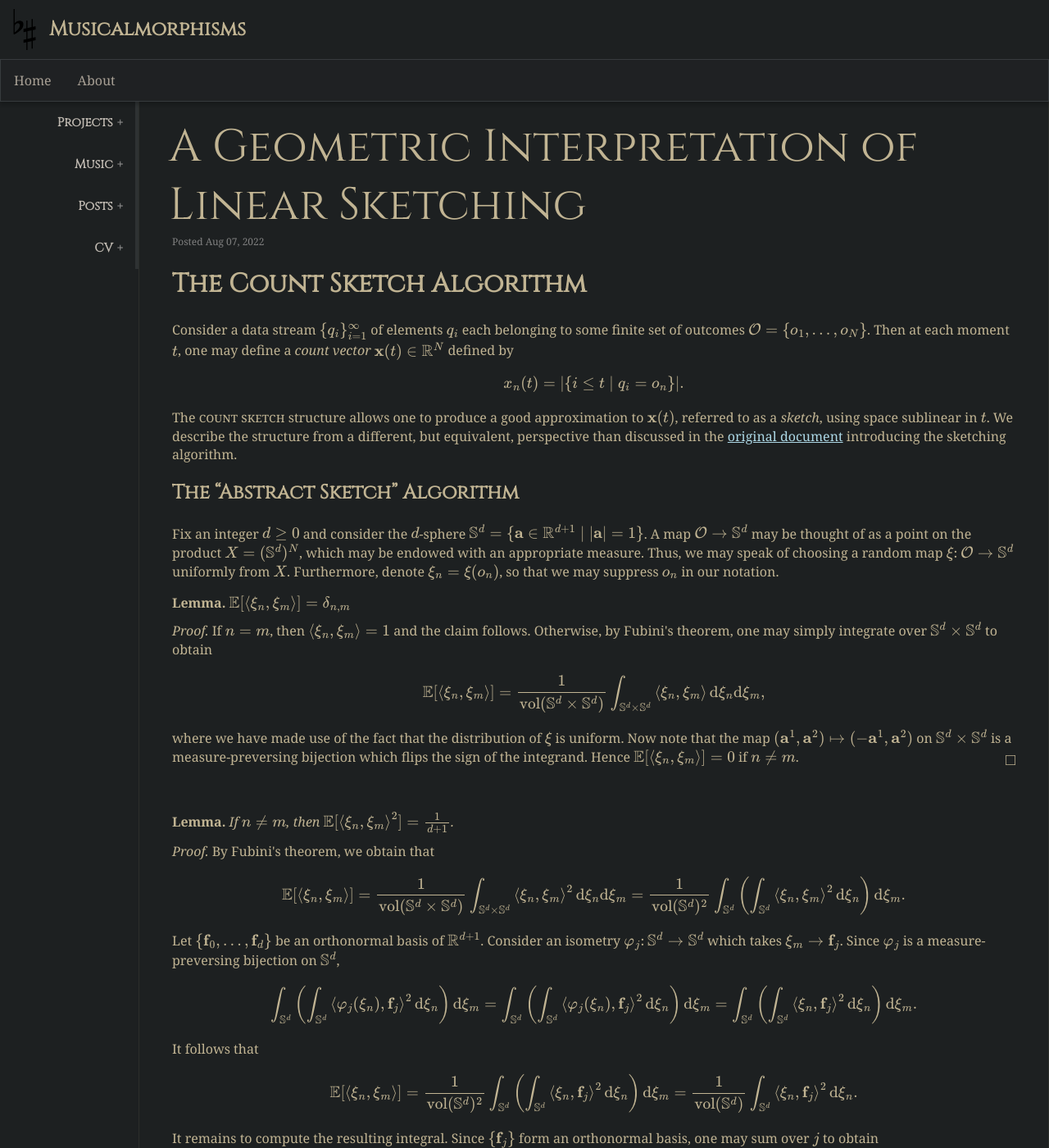
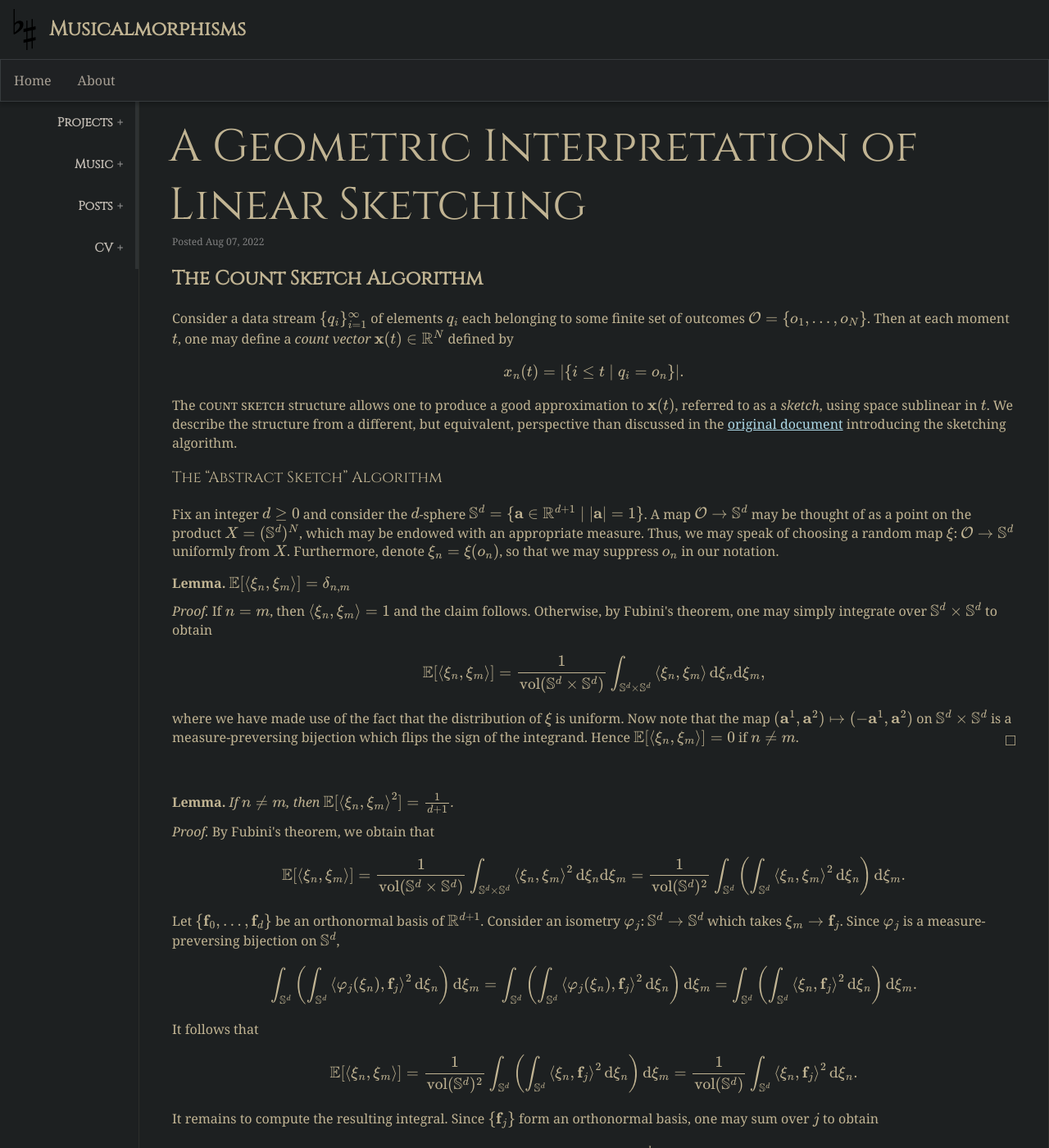
Before and after one commit to jeffx99/jeffx99.github.io, a Jekyll site: the page built from _posts/2022-08-07-a-geometric-intepretation-of-linear-sketching.markdown, in a window 1280 px wide and 1400 px high. Shown: the whole window at 82% size. Built offline with Jekyll 4.4.1, drawn with Linux system fonts in a browser that asks for light colours; formulas are drawn with MathJax 3.

Commit message:
Improved mobile site and made footer extra sticky

```diff
--- a/_posts/2021-10-02-solfege.markdown
+++ b/_posts/2021-10-02-solfege.markdown
@@ -8,7 +8,7 @@ categories: music
 In this short post I describe briefly some ways to visualize pitch perception, tuning and temperaments, and speculate on how the process of solmization occurs.
 $\newcommand{\Hz}{\text{ Hz}}$
 
-# Pitch <span style='color: red'>C</span><span style='color: orange'>h</span><span style='color: gold'>r</span><span style='color: green'>o</span><span style='color: blue'>m</span><span style='color: purple'>a</span>
+## Pitch <span style='color: red'>C</span><span style='color: orange'>h</span><span style='color: gold'>r</span><span style='color: green'>o</span><span style='color: blue'>m</span><span style='color: purple'>a</span>
 
 _Pitch_ is a perceptual quality most associated to an identifiable frequency of a sound. The human hearing range is approximately described by the interval $[20 \Hz, 20000 \Hz ]$, but as an idealization we will extend the range infinitely. So, one may describe the _space_ of pitches as $\mathscr{P} = (0, \infty)$ (measured in a unit of frequency such as Hertz). Consider the equivalence relation $\sim_{\rm C}$ on $\msc{P}$ generated by the equivalences $\nu \sim_{\rm C} 2\nu$. Taking the quotient(for the unacquainted, this "divides" the set of all pitches into classes) yields the space of _pitch chromas_ or _pitch classes_ $\msc{P}\_{\rm C} = \msc{P} \mathbin{/} {\sim_{\rm C}}$. An example of a pitch class would be $[440 \Hz] = \\{\ldots, 110 \Hz, 220 \Hz,  440\Hz, 880 \Hz, \ldots\\}$.
 
@@ -36,7 +36,7 @@ Although each pitch in this example is different, the listener will feel a sense
 
 For those with absolute pitch, one essentially can categorize sounds into regions just as shown above. However, for the vast majority of people, pitch perception occurs on a more "relative" level, in which one does not recognize or categorize pitches by their "absolute" chroma.
 
-# Relative <span style='color: red'>C</span><span style='color: orange'>h</span><span style='color: gold'>r</span><span style='color: green'>o</span><span style='color: blue'>m</span><span style='color: purple'>a</span>
+## Relative <span style='color: red'>C</span><span style='color: orange'>h</span><span style='color: gold'>r</span><span style='color: green'>o</span><span style='color: blue'>m</span><span style='color: purple'>a</span>
 
 Often one has an internalized "reference" pitch embedded in the mind which we refer to as a *tonic* or *tonal center*. Given such a tonic, one uses this as an "anchor" to reorient the pitch circle shown earlier. As such we might call the object to be perceived with a tonic _relative chroma_ as opposed to _absolute chroma_. We can describe relative chroma as follows. Consider the product $\mathscr{P}\_{\rm C} \times \mathscr{P}\_{\rm C}$ representing a perceived pitch chroma and underlying tonic. For example, an element of this product might be $(\text{chroma}, \text{tonic}) = ([550 \Hz], [440 \Hz])$.
 
--- a/_posts/2022-06-25-differential-forms-and-foliations.markdown
+++ b/_posts/2022-06-25-differential-forms-and-foliations.markdown
@@ -14,7 +14,7 @@ $\DeclareMathOperator{\Int}{Int}$
 $\DeclareMathOperator{\cl}{cl}$
 $\newcommand{\transv}{\pitchfork}$
 
-# Foliations
+## Foliations
 
 <div class="definition">
 Let $M$ be an orientable manifold and $L$ be a orientable manifold with Lebesgue measure $\mu_L$. A <i>foliation</i> along a smooth map $\mathfrak{F} \colon M \to L$ is a collection of subsets $\{\mathfrak{F}_\alpha\}$ of the form $\mathfrak{F}_{\alpha} = \mathfrak{F}^{-1}\{\alpha\}$ for $\alpha \in L$.
@@ -99,6 +99,6 @@ In light of this proof, the work done to show that $\mathrm{I}\_N$ was measurabl
 
 Some obvious consequences: suppose that $N$ is the boundary of a open submanifold of $M$. If one starts with the well-known fact that $\mathrm{I}\_N$ vanishes everywhere, one obtains that $\mathrm{I}\_{N}[\mathfrak{F}]$ vanishes. This implies that that the analogous form integrates to $0$ over any boundary, and is thus closed. Of course, this is obvious since the analogous form is the pullback of a volume form, which is closed. Conversely, given that the analogous form is closed, one has that $\mathrm{I}\_{N}[\mathfrak{F}]$ vanishes on any boundary $N$. Then concentrating the measure $\mu\_L$ within a neighborhood of some $\alpha \in L$ and applying the theorem yields that $\mathrm{I}\_N(\alpha) = 0$ almost everywhere, which is a weaker version of the well-known result(see Guillemin and Pollack for example).
 
-# Wedge Products and Exterior Derivatives
+## Wedge Products and Exterior Derivatives
 
 So far we have developed in a rigorous manner the notion of counting how many "layers" a given curve or tangent vector pass through, as described by Piponi. One would like to work with wedge products and exterior derivatives in this framework, ultimately leading to an analog of Stokes' theorem. For the wedge product, one considers the family of leaf intersections indexed over the product leaf space. In order to take nontrivial exterior derivatives, we must instead work with a "terraced" foliation---a foliation in which the leaves are submanifolds with boundaries. In this way, one may talk about taking the "boundary" of such a foliation. I'll leave the discussion of such a construction for a later post.
--- a/_posts/2022-08-07-a-geometric-intepretation-of-linear-sketching.markdown
+++ b/_posts/2022-08-07-a-geometric-intepretation-of-linear-sketching.markdown
@@ -5,7 +5,7 @@ date: 2022-08-07
 categories: math
 ---
 
-# The Count Sketch Algorithm
+## The Count Sketch Algorithm
 
 Consider a data stream $\\{q\_i\\}\_{i=1}^{\infty}$ of elements $q\_i$ each belonging to some finite set of outcomes $\mathcal{O} = \\{o\_1, \ldots, o\_N\\}$. Then at each moment $t$, one may define a *count vector* $\mathbf{x}(t) \in \R^N$ defined by
 \begin{equation\*}
@@ -13,7 +13,7 @@ Consider a data stream $\\{q\_i\\}\_{i=1}^{\infty}$ of elements $q\_i$ each belo
 \end{equation\*}
 The <font style="font-variant: small-caps">count sketch</font> structure allows one to produce a good approximation to $\mathbf{x}(t)$, referred to as a *sketch*, using space sublinear in $t$. We describe the structure from a different, but equivalent, perspective than discussed in the [original document](https://citeseerx.ist.psu.edu/viewdoc/download?doi=10.1.1.95.695&rep=rep1&type=pdf) introducing the sketching algorithm.
 
-## The "Abstract Sketch" Algorithm
+### The "Abstract Sketch" Algorithm
 Fix an integer $d \geq 0$ and consider the $d$-sphere $\mathbb{S}^d = \\{\mathbf{a} \in \R^{d+1} \mid \abs{\mathbf{a}} = 1\\}$. A map $\mathcal{O} \to \mathbb{S}^d$ may be thought of as a point on the product $X = (\mathbb{S}^d)^N$, which may be endowed with an appropriate measure. Thus, we may speak of choosing a random map $\xi \colon \mathcal{O} \to \mathbb{S}^d$ uniformly from $X$. Furthermore, denote $\xi\_{n} = \xi(o\_n)$, so that we may suppress $o\_n$ in our notation.
 
 <div class="lemma">
@@ -160,7 +160,7 @@ Now a generalization of the [Welch bound](https://www.wikiwand.com/en/Welch_boun
 \end{equation}
 One can then generalize the variance theorem to see that the variance achieved is in fact optimal among all choices for discretization.
 
-# A Count Sketch Variant
+## A Count Sketch Variant
 Let us refer to the choice $\mathcal{S}\_{\rm cross} = \\{\pm \mathbf{f}\_j\\}$ as a \say{cross-polytope} discretization of $\mathbb{S}^d$(since the convex hull of $\mathcal{S}\_{\rm cross}$ is a cross-polytope). For all $d \geq 0$ there exists a choice of balanced $\mathcal{S}$ with $\abs{\mathcal{S}} = d+2$, the \textit{simplicial} discretization $\mathcal{S}\_{\rm simp}$. Specifically, $\mathcal{S}\_{\rm simp}$ consists of the vertices of a regular $(d+1)$--simplex inscribed in $\mathbb{S}^d$. By symmetry, one has that for $\inner{s\_j, s\_k}$ is equal to some constant for $j \neq k$. Furthermore,
 \begin{equation}
     0 = \sum\_{s \in \mathcal{S}} \inner{s\_j, s} = \inner{s\_j, s\_j} + \sum\_{j \neq k} \inner{s\_j, s\_k},
--- a/_sass/main.scss
+++ b/_sass/main.scss
@@ -205,7 +205,7 @@ a:visited
 }
 
 .content-area {
-	flex-grow: 1;
+	flex: 1;
 
 	display: flex;
 	align-items: flex-start;
@@ -280,18 +280,31 @@ nav a:hover {
 
 @media screen and (max-width: 900px) {
 
-  .fig-caption {
-    font-size: 7px;
+  h1 {
+    font-size: 40px !important;
   }
 
+  h2 {
+    font-size: 30px !important;
+  }
+
+  h3 {
+    font-size: 25px !important;
+  }
+
+  .fig-caption {
+    font-size: 10px;
+  }
 	.content-area {
 		display: flex;
+    flex: 1;
  		flex-direction: column;
  		height: 100%;
   }
 	.main-card {
-      font-size: 9.5px;
-  		flex-grow: 1;
+    font-size: 14px;
+		flex-grow: 0;
+    width: 100%;
 		margin: auto;
 	}
 	.accordion {
@@ -312,7 +325,7 @@ nav a:hover {
 
 	.sidenav-container {
 		margin:	auto;
-  		width: 70%;
+		width: 100%;
 
 		border-top-width: 3px;
 		border-top-style: double;
```
Also changed, not shown: _posts/2021-08-13-a-note-on-the-eikonal-equation.markdown (line endings or trailing spaces). Lines whose indentation alone changed are shown as unchanged.
